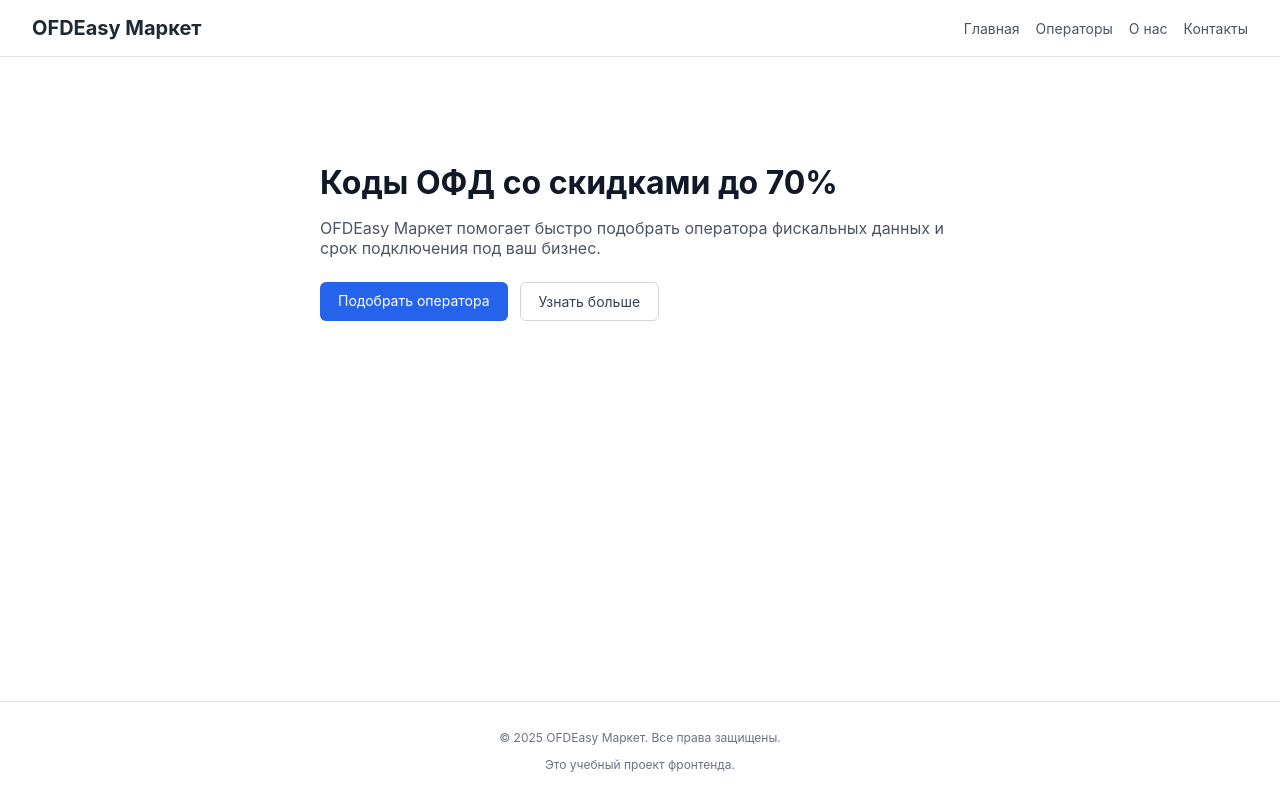
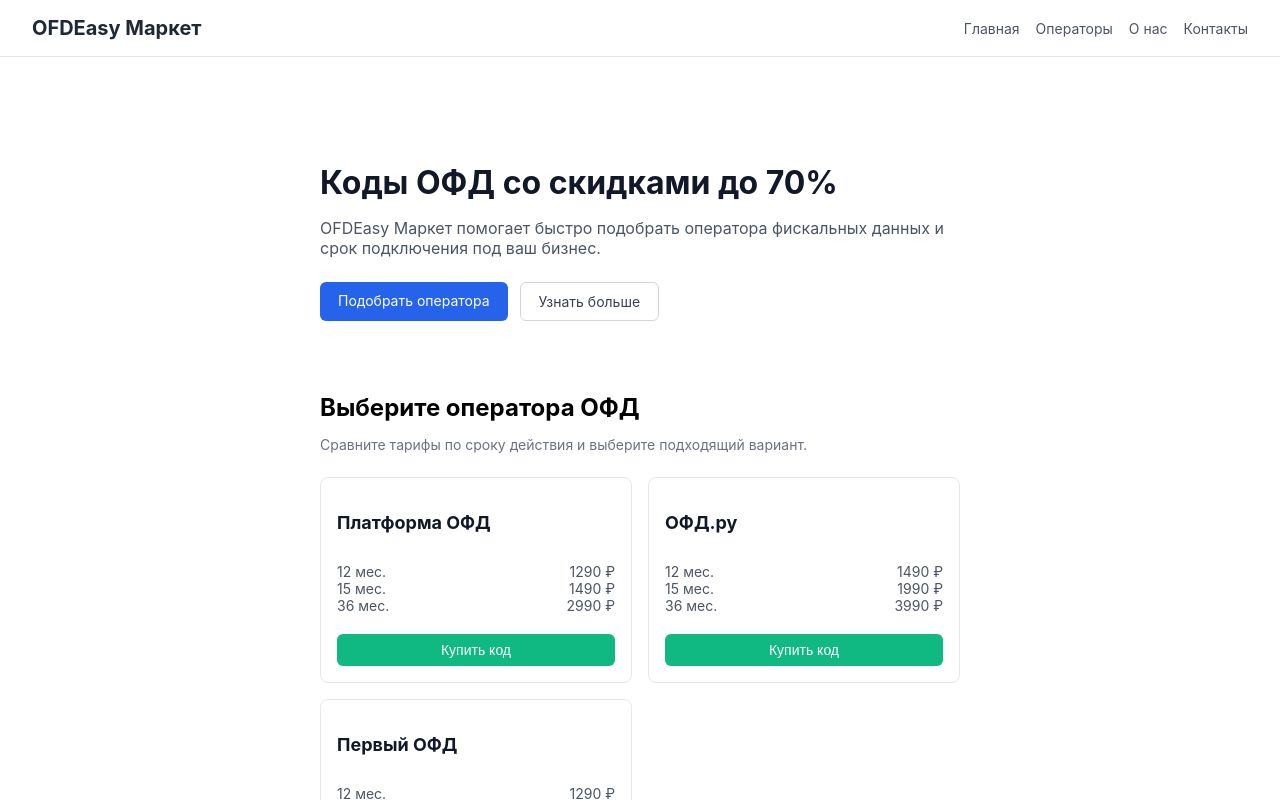
Before and after one commit to qwejssl/ofd-easy-market, a JavaScript app: page / in a window 1280 px wide. Shown: the top 800 px of the page. Built offline with nearby package versions, Linux system fonts and the light colour scheme; the HTML template or start-up script is replaced by a standard one.

Commit message:
add hero and ofd list sections

```diff
--- a/src/App.js
+++ b/src/App.js
@@ -1,14 +1,15 @@
-import './App.css';
-import Layout from './components/Layout/Layout';
-import Hero from './components/Hero/Hero';
+import './App.css'
+import Hero from './components/Hero/Hero'
+import Layout from './components/Layout/Layout'
+import OFDList from './components/OFD/OFDList'
 
 function App() {
-  return (
-    <Layout>
-      <Hero />
-      {/* сюда позже добавим список операторов и блоки О нас/Контакты */}
-    </Layout>
-  );
+	return (
+		<Layout>
+			<Hero />
+			<OFDList />
+		</Layout>
+	)
 }
 
-export default App;
+export default App
--- /dev/null
+++ b/src/components/OFD/OFDCard.css
@@ -0,0 +1,41 @@
+.ofd-card {
+	border: 1px solid #e5e7eb;
+	border-radius: 8px;
+	padding: 16px;
+	display: flex;
+	flex-direction: column;
+	gap: 12px;
+}
+
+.ofd-card__name {
+	font-size: 18px;
+	color: #111827;
+}
+
+.ofd-card__plans {
+	list-style: none;
+	padding: 0;
+	margin: 0;
+}
+
+.ofd-card__plans li {
+	display: flex;
+	justify-content: space-between;
+	font-size: 14px;
+	color: #4b5563;
+}
+
+.ofd-card__button {
+	margin-top: 8px;
+	padding: 8px 12px;
+	border-radius: 6px;
+	border: none;
+	background: #10b981;
+	color: white;
+	font-size: 14px;
+	cursor: pointer;
+}
+
+.ofd-card__button:hover {
+	background: #059669;
+}
--- /dev/null
+++ b/src/components/OFD/OFDCard.js
@@ -0,0 +1,20 @@
+import './OFDCard.css'
+
+function OFDCard({ provider }) {
+	return (
+		<article className='ofd-card'>
+			<h3 className='ofd-card__name'>{provider.name}</h3>
+			<ul className='ofd-card__plans'>
+				{provider.plans.map(plan => (
+					<li key={plan.months}>
+						<span>{plan.months} мес.</span>
+						<span>{plan.price} ₽</span>
+					</li>
+				))}
+			</ul>
+			<button className='ofd-card__button'>Купить код</button>
+		</article>
+	)
+}
+
+export default OFDCard
--- /dev/null
+++ b/src/components/OFD/OFDList.css
@@ -0,0 +1,20 @@
+.ofd-list {
+	margin-top: 40px;
+}
+
+.ofd-list h2 {
+	font-size: 24px;
+	margin-bottom: 8px;
+}
+
+.ofd-list__subtitle {
+	font-size: 14px;
+	color: #6b7280;
+	margin-bottom: 24px;
+}
+
+.ofd-list__grid {
+	display: grid;
+	grid-template-columns: repeat(auto-fit, minmax(260px, 1fr));
+	gap: 16px;
+}
--- /dev/null
+++ b/src/components/OFD/OFDList.js
@@ -0,0 +1,21 @@
+import ofdProviders from '../../data/ofdProviders'
+import OFDCard from './OFDCard'
+import './OFDList.css'
+
+function OFDList() {
+	return (
+		<section className='ofd-list' id='operators'>
+			<h2>Выберите оператора ОФД</h2>
+			<p className='ofd-list__subtitle'>
+				Сравните тарифы по сроку действия и выберите подходящий вариант.
+			</p>
+			<div className='ofd-list__grid'>
+				{ofdProviders.map(provider => (
+					<OFDCard key={provider.id} provider={provider} />
+				))}
+			</div>
+		</section>
+	)
+}
+
+export default OFDList
--- /dev/null
+++ b/src/data/ofdProviders.js
@@ -0,0 +1,32 @@
+const ofdProviders = [
+	{
+		id: 1,
+		name: 'Платформа ОФД',
+		plans: [
+			{ months: 12, price: 1290 },
+			{ months: 15, price: 1490 },
+			{ months: 36, price: 2990 },
+		],
+	},
+	{
+		id: 2,
+		name: 'ОФД.ру',
+		plans: [
+			{ months: 12, price: 1490 },
+			{ months: 15, price: 1990 },
+			{ months: 36, price: 3990 },
+		],
+	},
+	{
+		id: 3,
+		name: 'Первый ОФД',
+		plans: [
+			{ months: 12, price: 1290 },
+			{ months: 15, price: 1490 },
+			{ months: 36, price: 2990 },
+		],
+	},
+	// добавишь остальные по желанию
+]
+
+export default ofdProviders
```
